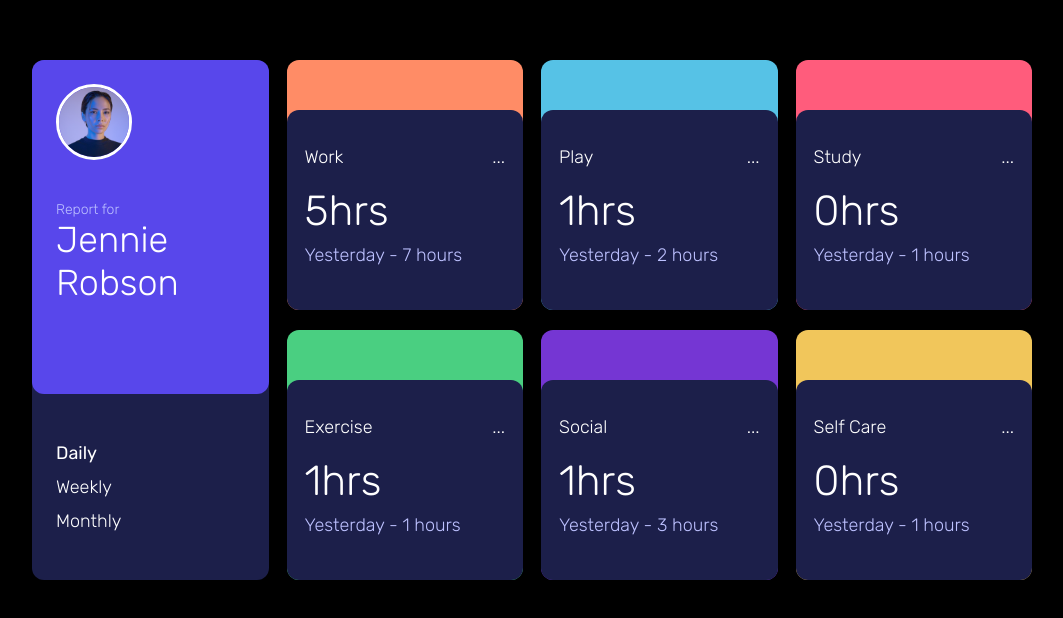
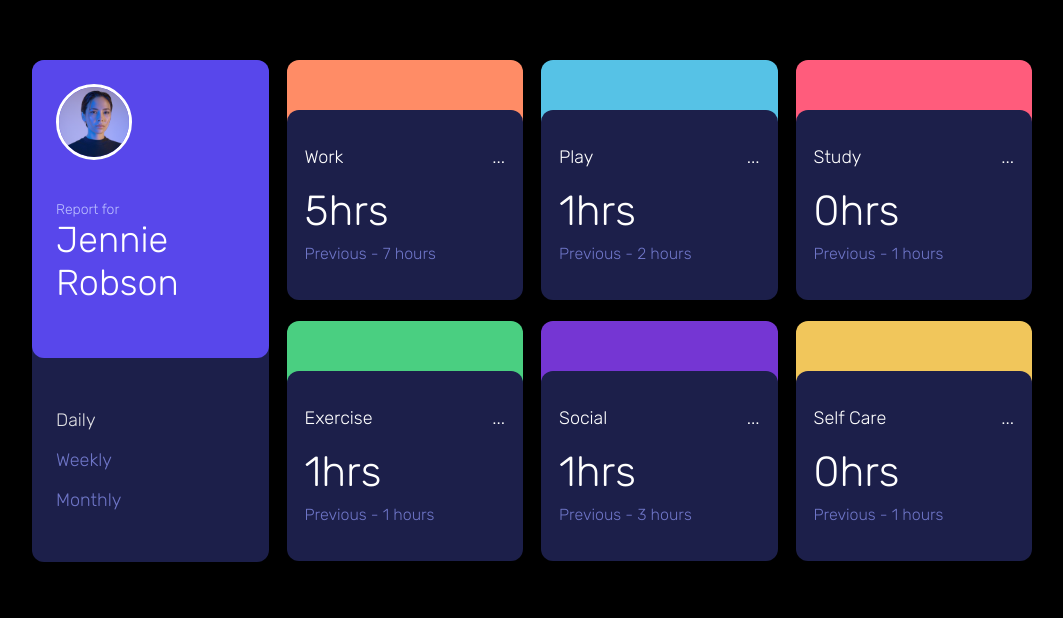
Before and after one commit to Shell111/time-tracker, a Next.js app: page / in a window 1280 px wide. Shown: the part 140-758 px from the top of the page, without its empty margins (108-1171 px from the left). Built offline with nearby package versions, Linux system fonts and the light colour scheme.

Commit message:
media query change, styles and onClick styles

```diff
--- a/app/components/Card.js
+++ b/app/components/Card.js
@@ -6,9 +6,9 @@ const CardStyle = styled.div`
   margin-top: 50px;
   z-index: 3;
   position: relative;
-  height: 200px;
+  height: 190px;
 
-  @media (max-width: 600px) {
+  @media (max-width: 730px) {
     height: 130px;
   }
 `;
@@ -25,19 +25,19 @@ const CardCategory = styled.h3`
   display: flex;
   justify-content: space-between;
 
-  @media (max-width: 600px) {
+  @media (max-width: 730px) {
     margin: 0px;
   }
 `;
 
 const CardTimeframe = styled.p`
   font-weight: 300;
-  font-size: 18px;
-  color: hsl(236, 100%, 87%);
+  font-size: 16px;
+  color: hsl(235, 45%, 61%);
   padding: 0 0 20px 0;
   margin: 6px 0px 0px 0px;
 
-  @media (max-width: 600px) {
+  @media (max-width: 730px) {
     font-size: 14px;
     margin: 0px;
   }
@@ -48,7 +48,7 @@ const Container = styled.div`
 `;
 
 const TimeContainer = styled.div`
-  @media (max-width: 600px) {
+  @media (max-width: 730px) {
     display: flex;
     justify-content: space-between;
     align-items: flex-end;
--- a/app/components/CardGrid.js
+++ b/app/components/CardGrid.js
@@ -2,11 +2,11 @@ import Card from "./Card";
 import styled from "styled-components";
 
 const BackgroundCard = styled.div`
-  height: 250px;
+  height: 220px;
   border-radius: 12px;
   position: relative;
 
-  @media (max-width: 600px) {
+  @media (max-width: 730px) {
     margin-top: 20px;
     margin-bottom: 80px;
     height: 100px;
@@ -15,7 +15,7 @@ const BackgroundCard = styled.div`
 `;
 
 function CardGrid({ data, time }) {
-  let timePeriod = time === "daily" ? "Yesterday" : time === "weekly" ? "Last week" : "Last month";
+  let timePeriod = time === "daily" ? "Previous" : time === "weekly" ? "Last week" : "Last month";
 
   return (
     <>
--- a/app/page.js
+++ b/app/page.js
@@ -7,6 +7,8 @@ import CardGrid from './components/CardGrid';
 import Image from 'next/image';
 import avatar from "./images/avatar.jpg"
 
+
+
 const Main = styled.main`
   margin: 200px auto;
   display: grid;
@@ -15,7 +17,7 @@ const Main = styled.main`
   gap: 20px 18px ;
   color: #fff;
 
-  @media (max-width: 600px) {
+  @media (max-width: 730px) {
     grid-template-columns: 1fr;
     gap: 0px;
     padding: 10px 10px;
@@ -39,21 +41,21 @@ const ImageWrapper = styled.div`
 
 const NameSection = styled.div`
   background-color: hsl(246, 80%, 60%);
-  padding: 24px 24px 60px 24px;
+  padding: 24px 24px 24px 24px;
   border-radius: 12px;
 
-  @media (max-width: 600px) {
+  @media (max-width: 730px) {
     padding-bottom: 20px;
     display: flex;
   }
 `;
 
 const ProfileWrapper = styled.div`
-  @media (max-width: 600px) {
+  @media (max-width: 730px) {
     padding-left: 10px;
     display: flex;
     flex-direction: column;
-    justify-content: center;
+    justify-content: flex-end;
   }
 `;
 
@@ -62,7 +64,7 @@ const ProfileName = styled.h2`
   margin-top: 0;
   font-size: 36px;
 
-  @media (max-width: 600px) {
+  @media (max-width: 730px) {
     font-size: 24px;
   }
 `;
@@ -73,7 +75,7 @@ const ReportSubTitle = styled.h2`
   font-size: 14px;
   margin: 36px 0 0 0;
 
-  @media (max-width: 600px) {
+  @media (max-width: 730px) {
     margin-top: 0;
   }
 `;
@@ -81,7 +83,7 @@ const ReportSubTitle = styled.h2`
 const Container = styled.div`
   padding: 24px;
 
-  @media (max-wdith: 600px) {
+  @media (max-wdith: 730px) {
     padding: 8px 24px;
   }
 `;
@@ -90,9 +92,10 @@ const List = styled.ul`
   padding-left: 0px;
   li {
     list-style-type: none;
+    font-weight: 300;
   }
 
-  @media (max-width: 600px) {
+  @media (max-width: 730px) {
     display: flex;
     justify-content: space-between;
     margin: 0;
@@ -100,7 +103,7 @@ const List = styled.ul`
 `
 
 const Button = styled.button`
-  padding: 6px 0px;
+  padding: 9px 0px;
 `
 
 const data = [
@@ -254,21 +257,21 @@ export default function Home() {
             <List>
               <li
                 key={1}
-                style={{ fontWeight: activeLink === 1 ? '500' : '300' }}
+                style={{ color: activeLink === 1 ? '#eeee' : '#6f76c8' }}
                 onClick={() => handleLinkClick(1)}
                 >
                 <Button onClick={handleToggle}>Daily</Button>
               </li>
               <li
                 key={2}
-                style={{ fontWeight: activeLink === 2 ? '500' : '300' }}
+                style={{ color: activeLink === 2 ? '#eeee' : '#6f76c8' }}
                 onClick={() => handleLinkClick(2)}
                 >
                 <Button onClick={handleToggle}>Weekly</Button>
               </li>
               <li
                 key={3}
-                style={{ fontWeight: activeLink === 3 ? '500' : '300' }}
+                style={{ color: activeLink === 3 ? '#eeee' : '#6f76c8' }}
                 onClick={() => handleLinkClick(3)}
                 >
                 <Button onClick={handleToggle}>Monthly</Button>
```
